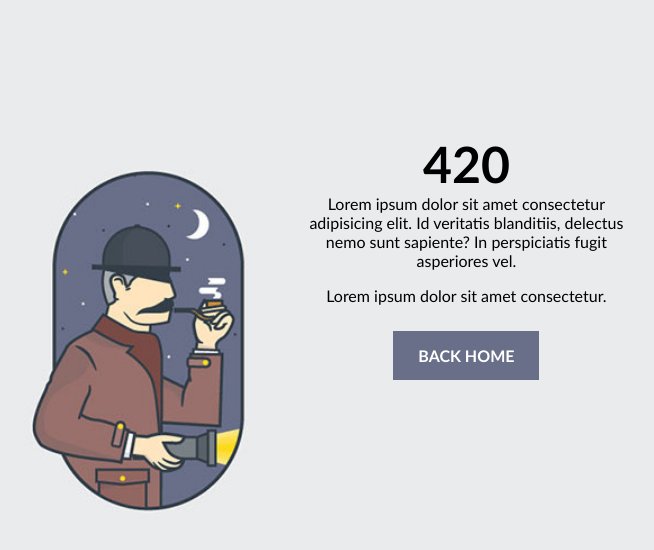
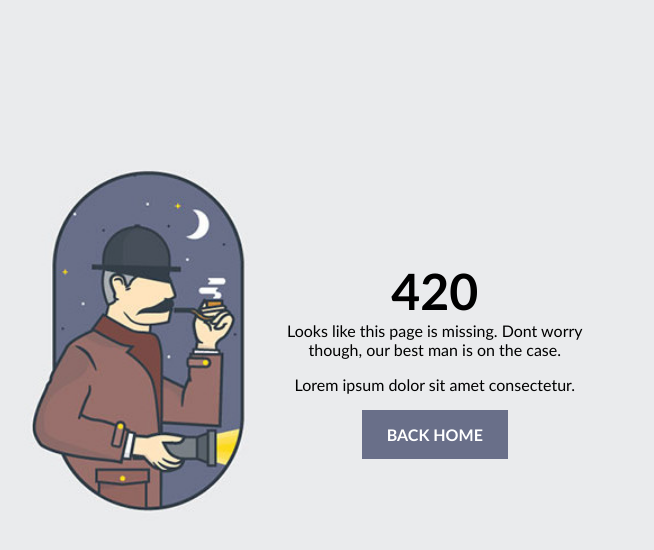
Before and after one commit to Ptyca/2-sherlock, a plain HTML site: page index.html in a window 1280 px wide. Shown: the whole page, without its empty margins (300-954 px from the left). Drawn offline with Linux system fonts and the light colour scheme.

Commit message:
sherlokas prie galo 2

```diff
--- a/index.html
+++ b/index.html
@@ -10,11 +10,11 @@
 <body style="background-color: #EAEBED; font-family:'Gill Sans', 'Gill Sans MT', Calibri, 'Trebuchet MS', sans-serif ;">
     <main style="display: inline-block; width: 50%; margin-top: 10%; margin-left: 25%;">
 <img style="display: inline-block; width: 40%; float: left;" src="serlokas.jpg" alt="serlokas ruko, nes 420">
-<div style="display: inline-block; width: 50%; float: left;  margin-left: 5%; text-align: center;">
-<h1 style="display: inline-block; width:100%; font-size: 50px; margin: 0;" >420</h1>
-<p style="display: inline-block; width:100%; margin: 0%;" >Lorem ipsum dolor sit amet consectetur adipisicing elit. Id veritatis blanditiis, delectus nemo sunt sapiente? In perspiciatis fugit asperiores vel.</p>
+<div style="display: inline-block; width: 50%; float: left; margin-top: 20%; margin-left: 0%; text-align: center;">
+<h1 style="display: inline-block; width:100%; font-size: 50px; margin: 0%;" >420</h1>
+<p style="display: inline-block; width:100%; margin: 0%;" >Looks like this page is missing. Dont worry though, our best man is on the case.</p>
 <p style="display: inline-block; width:100%;" >Lorem ipsum dolor sit amet consectetur.</p>
-<a style="display: inline-block; margin-top: 3%;  background-color: #696F89; color: white; padding: 15px; padding-left: 25px; padding-right: 25px; text-decoration: none; text-transform: uppercase; font-weight: bold;" href="#">Back home</a>
+<a style="display: inline-block; margin-top: 0%;  background-color: #696F89; color: white; padding: 15px; padding-left: 25px; padding-right: 25px; text-decoration: none; text-transform: uppercase; font-weight: bold;" href="#">Back home</a>
 
 </div>
 
```
